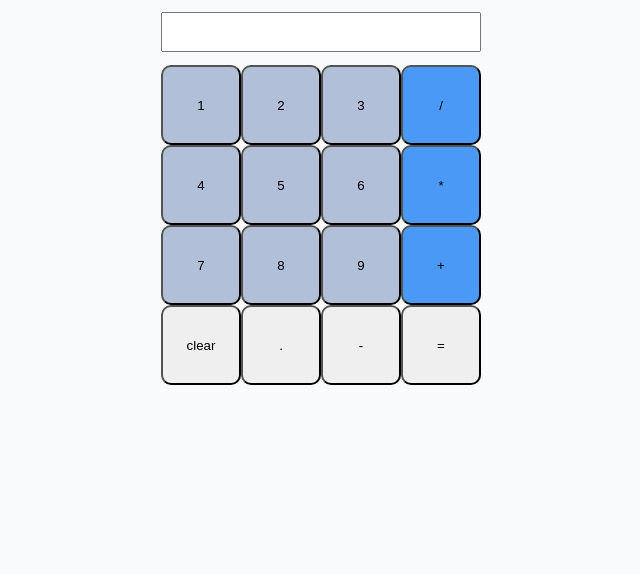
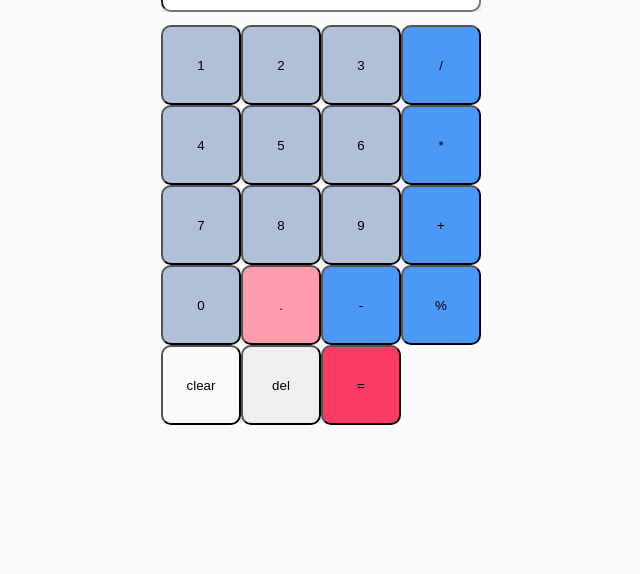
Before and after one commit to Chetonix/calculator, a plain HTML site: page index.html in a window 1280 px wide. Shown: the part 226-800 px from the top of the page, without its empty margins (319-959 px from the left). Drawn offline with Linux system fonts and the light colour scheme.

Commit message:
add more ui code to the css

```diff
--- a/index.css
+++ b/index.css
@@ -39,6 +39,7 @@ body {
 .display-screen input#screen {
   width: 320px;
   height: 40px;
+  border-radius: 10px;
 }
 
 .calc-buttons {
@@ -61,3 +62,14 @@ body {
 .btn.operator {
   background-color: #4b99f7;
 }
+
+.btn.equal {
+  background-color: #fc3c64;
+  /* grid-column: ; */
+}
+.btn.decimal {
+  background-color: #fc9cac;
+}
+.btn.clear {
+  background-color: #f9fafb;
+}
--- a/index.html
+++ b/index.html
@@ -26,9 +26,15 @@
             <button type="button" class="btn number">8</button>
             <button type="button" class="btn number">9</button>
             <button type="button" class="btn operator">+</button>
+            <button type="button" class="btn number">0</button>
+
+            <button type="button" class="btn decimal">.</button>
+            <button type="button" class="btn operator">-</button>
+            <button type="button" class="btn operator">%</button>
+
             <button type="button" class="btn clear">clear</button>
-            <button type="button" class="btn decimal">.</button>
-            <button type="button" class="btn opeartor">-</button>
+            <button type="button" class="btn del">del</button>
+
             <button type="button" class="btn equal">=</button>
         </div>
     </div>
```
